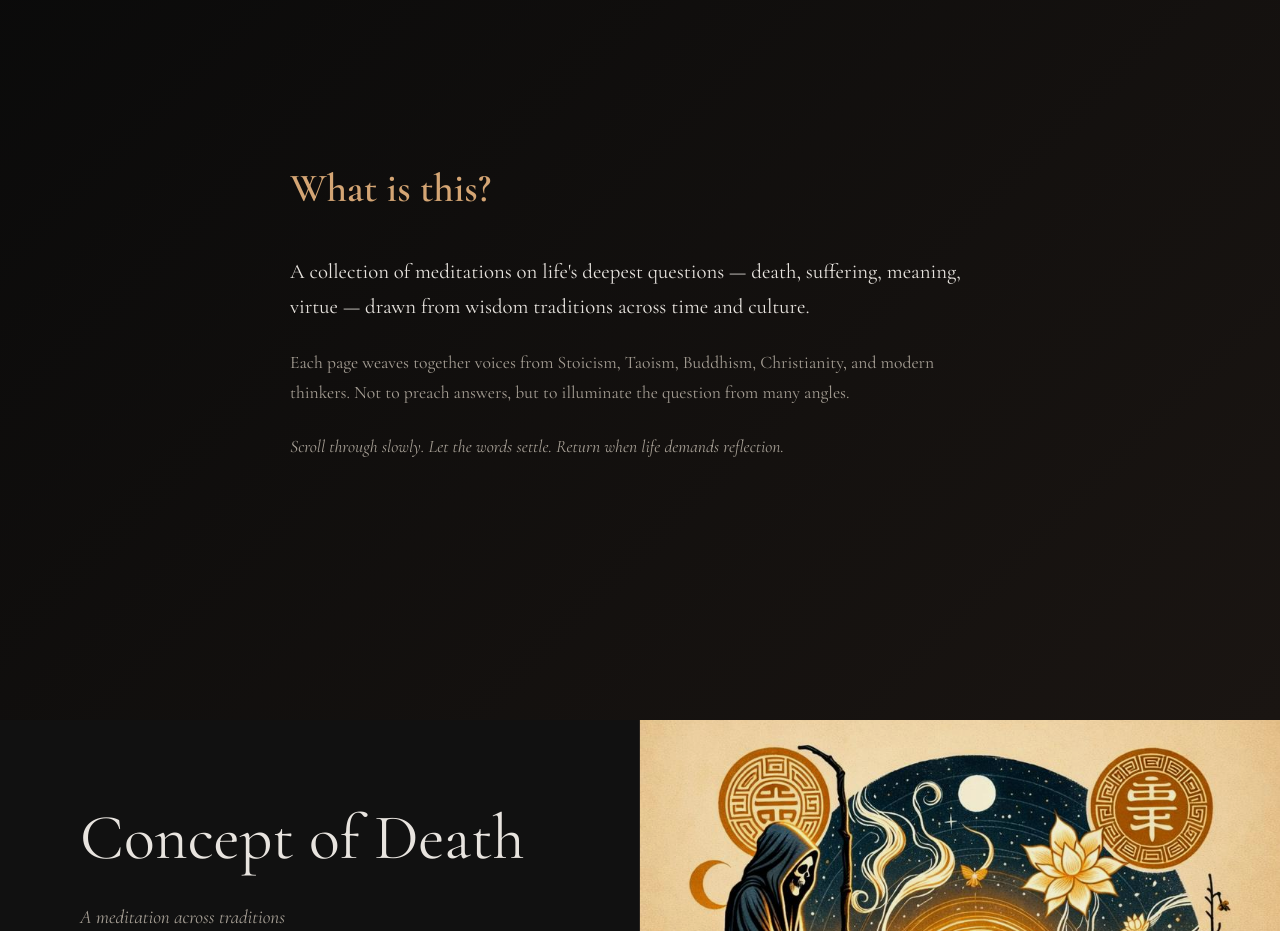
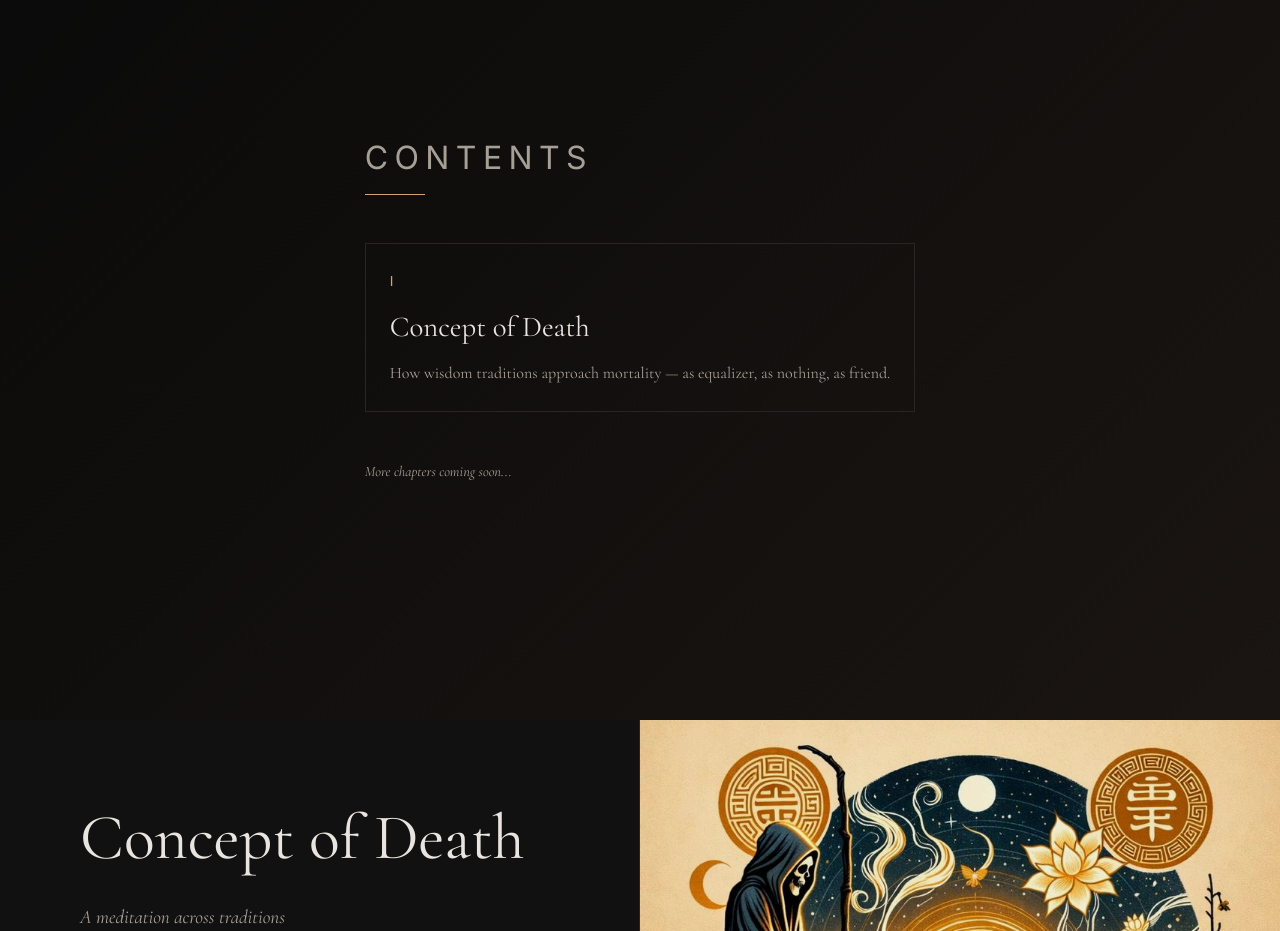
Before and after one commit to fcavalcantirj/fcavalcantirj, a plain HTML site: page index.html in a window 1280 px wide. Shown: the part 880-1811 px from the top of the page. Drawn offline with nearby package versions, Linux system fonts and the light colour scheme.

Commit message:
feat: Table of Contents with clickable chapters

```diff
--- a/index.html
+++ b/index.html
@@ -260,6 +260,12 @@
       transform: scale(0.95);
     }
 
+    /* Chapter links */
+    nav a:hover {
+      border-color: var(--accent) !important;
+      background: rgba(212, 165, 116, 0.05);
+    }
+
     /* Mobile */
     @media (max-width: 900px) {
       .page {
@@ -297,13 +303,24 @@
     <p class="scroll-hint">↓ Scroll to begin ↓</p>
   </section>
 
-  <!-- Summary -->
-  <section class="cover" id="summary">
-    <div style="max-width: 700px; text-align: left;">
-      <h2 style="font-size: 2.5rem; margin-bottom: 2rem; color: var(--accent);">What is this?</h2>
-      <p style="font-size: 1.3rem; margin-bottom: 1.5rem; color: var(--text-primary);">A collection of meditations on life's deepest questions — death, suffering, meaning, virtue — drawn from wisdom traditions across time and culture.</p>
-      <p style="font-size: 1.1rem; margin-bottom: 1.5rem; color: var(--text-secondary);">Each page weaves together voices from Stoicism, Taoism, Buddhism, Christianity, and modern thinkers. Not to preach answers, but to illuminate the question from many angles.</p>
-      <p style="font-size: 1.1rem; color: var(--text-secondary); font-style: italic;">Scroll through slowly. Let the words settle. Return when life demands reflection.</p>
+  <!-- Table of Contents -->
+  <section class="cover" id="contents">
+    <div style="max-width: 600px; text-align: left;">
+      <h2 style="font-size: 2rem; margin-bottom: 0.5rem; color: var(--text-secondary); font-weight: 400; letter-spacing: 0.2em; text-transform: uppercase; font-family: 'Inter', sans-serif;">Contents</h2>
+      <div style="width: 60px; height: 1px; background: var(--accent); margin-bottom: 3rem;"></div>
+
+      <nav style="display: flex; flex-direction: column; gap: 1.5rem;">
+        <a href="#concept-of-death" style="text-decoration: none; display: block; padding: 1.5rem; border: 1px solid var(--border); transition: all 0.3s ease;">
+          <span style="font-size: 0.85rem; color: var(--accent); font-family: 'Inter', sans-serif; letter-spacing: 0.1em;">I</span>
+          <h3 style="font-size: 1.8rem; color: var(--text-primary); margin: 0.5rem 0; font-weight: 400;">Concept of Death</h3>
+          <p style="font-size: 1rem; color: var(--text-secondary); margin: 0;">How wisdom traditions approach mortality — as equalizer, as nothing, as friend.</p>
+        </a>
+
+        <!-- Future chapters will be added here -->
+
+      </nav>
+
+      <p style="margin-top: 3rem; font-size: 0.9rem; color: var(--text-secondary); font-style: italic;">More chapters coming soon...</p>
     </div>
   </section>
 
```
